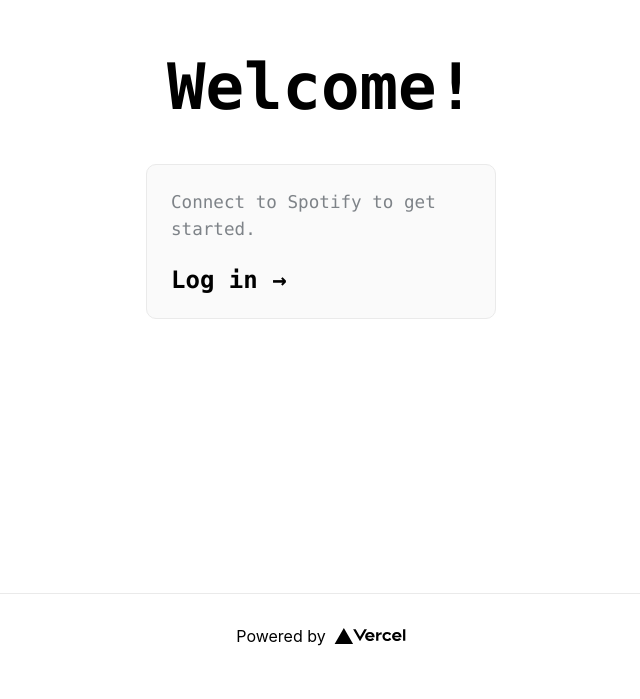
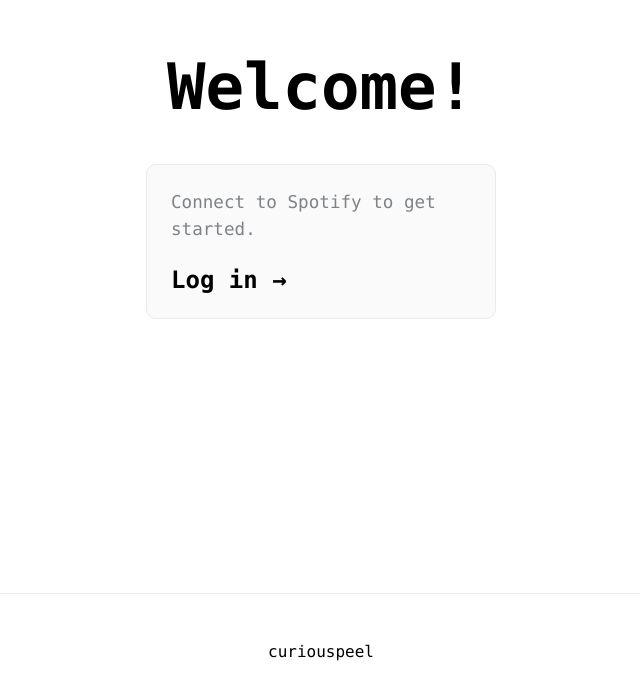
Before and after one commit to curiouspeel/spotify-track, a Next.js app: page / in a window 1280 px wide. Shown: the part 207-906 px from the top of the page, without its empty margins (319-959 px from the left). Before the commit the page ends 885 px from the top, so only its background shows below. Built offline with nearby package versions, Linux system fonts and the light colour scheme.

Commit message:
chore: edited footer text

```diff
--- a/src/components/Footer.tsx
+++ b/src/components/Footer.tsx
@@ -1,19 +1,9 @@
-import Image from 'next/image'
 import styles from '../../styles/Home.module.css'
 
 export const Footer = () => {
   return (
     <footer className={styles.footer}>
-      <a
-        href="https://vercel.com?utm_source=create-next-app&utm_medium=default-template&utm_campaign=create-next-app"
-        target="_blank"
-        rel="noopener noreferrer"
-      >
-        Powered by{' '}
-        <span className={styles.logo}>
-          <Image src="/vercel.svg" alt="Vercel Logo" width={72} height={16} />
-        </span>
-      </a>
+      <p>curiouspeel</p>
     </footer>
   )
 }
--- a/styles/Home.module.css
+++ b/styles/Home.module.css
@@ -77,6 +77,10 @@
   align-items: center;
   flex-grow: 1;
 }
+.footer p {
+  font-family: Menlo, Monaco, Lucida Console, Liberation Mono, DejaVu Sans Mono,
+    Bitstream Vera Sans Mono, Courier New, monospace;
+}
 
 .title a {
   color: #0070f3;
@@ -133,7 +137,7 @@
   align-items: center;
   justify-content: center;
   flex-wrap: wrap;
-  max-width: 800px;
+  max-width: 650px;
 }
 
 .card {
```
